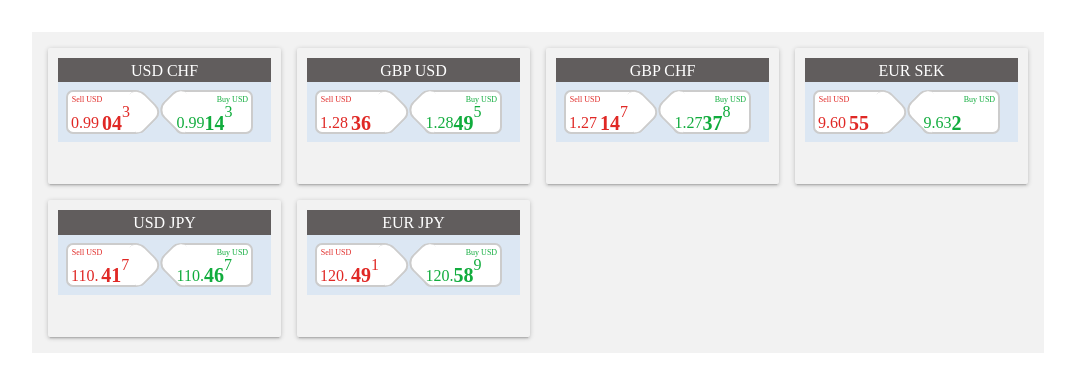
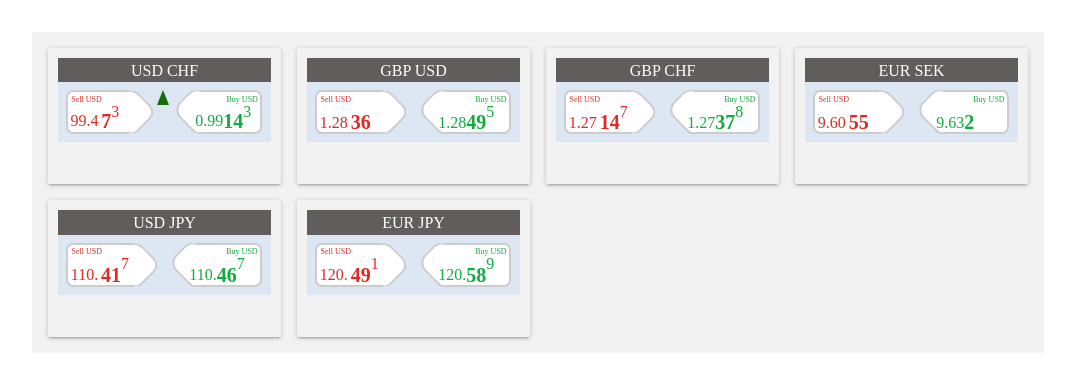
Before and after one commit to YanaVG/YanaVG.github.io, a plain HTML site: page UBS/index.html in a window 1280 px wide. Shown: the whole page, without its empty margins (102-1177 px from the left). Drawn offline with nearby package versions, Linux system fonts and the light colour scheme.

Commit message:
corrected digits

```diff
--- a/UBS/css/style.css
+++ b/UBS/css/style.css
@@ -150,11 +150,10 @@
     text-align: right;
 }
  .arrow {
-    margin: 0.5em;
+    margin: 1em;
 }
 
 .red_arrow {
-    /* display: none; */
     width: 0;
     height: 0;
     border-top: 15px solid #d82020;
@@ -163,7 +162,6 @@
 }
 
 .green_arrow {
-    /* display: none; */
     width: 0;
     height: 0;
     margin-top: 0.5em;
--- a/UBS/js/main.js
+++ b/UBS/js/main.js
@@ -52,13 +52,15 @@ const markup = posts.reduce((acc, post) => acc + template(post), '');
 grid.insertAdjacentHTML('afterbegin', markup);
 
 const wrapUsd = document.querySelectorAll(".wrap_usd");
-const wrapSellValue = Array.from(document.querySelectorAll(".wrap_sell-value"));
-const wrapBuyValue = Array.from(document.querySelectorAll(".wrap_buy-value"));
-// const arrow = document.querySelector(".arrow");
+// const wrapSellValue = Array.from(document.querySelectorAll(".wrap_sell-value"));
+// const wrapBuyValue = Array.from(document.querySelectorAll(".wrap_buy-value"));
+const wrapSellValue = document.querySelector(".wrap_sell-value");
+const wrapBuyValue = document.querySelectorAll(".wrap_buy-value");
+const valueText = document.querySelector(".value_text");
+const valueTextBold = document.querySelector(".value_text-bold");
+const valueTextUpper = document.querySelector(".wrap_sell-value h4");
 
-console.log(wrapBuyValue)
-console.log(wrapSellValue);
-const dataSetArr = [];
+const arrow = document.querySelector(".arrow");
 
 function getRandom10pc(num){
     return Math.random() * num / 10;
@@ -80,26 +82,29 @@ window.setInterval(function() {
     posts = randomData(posts)
 }, 1000);
 
-function getDataSell(arr) {
-    arr.forEach(item => dataSetArr.push(item.dataset.sell))
-};
-getDataSell(wrapUsd);
-
 function updateDate() {
     posts.forEach(post => {
         let postKey = post.pair;
-
         wrapUsd.forEach(item => {
             let dataSetItem = item.dataset.sell;
-
             if(dataSetItem === postKey) {
                 // console.log(dataSetItem, postKey);
-                // console.log(post.sell, post.buy);
-                 wrapSellValue.textContent = (post.sell).toFixed(5);
-                 wrapBuyValue.textContent = (post.buy).toFixed(5);
+                let postSellString = post.sell.toString();
+                valueText.textContent = postSellString.substring(0, 4);
+                valueTextBold.textContent = postSellString.substring(4, 6);
+                valueTextBold.textContent = postSellString.substring(6, 7);
+                //  wrapSellValue.textContent = (post.sell).toFixed(5);
+                //  wrapBuyValue.textContent = (post.buy).toFixed(5);
             }
         })
 });
+if(getRandomSign() > 0) {
+    arrow.classList.remove("red_arrow");
+    arrow.classList.add("green_arrow");
+} else {
+    arrow.classList.remove("green_arrow");
+    arrow.classList.add("red_arrow");
+}
 }
 window.setInterval(function() {
     updateDate();
```
